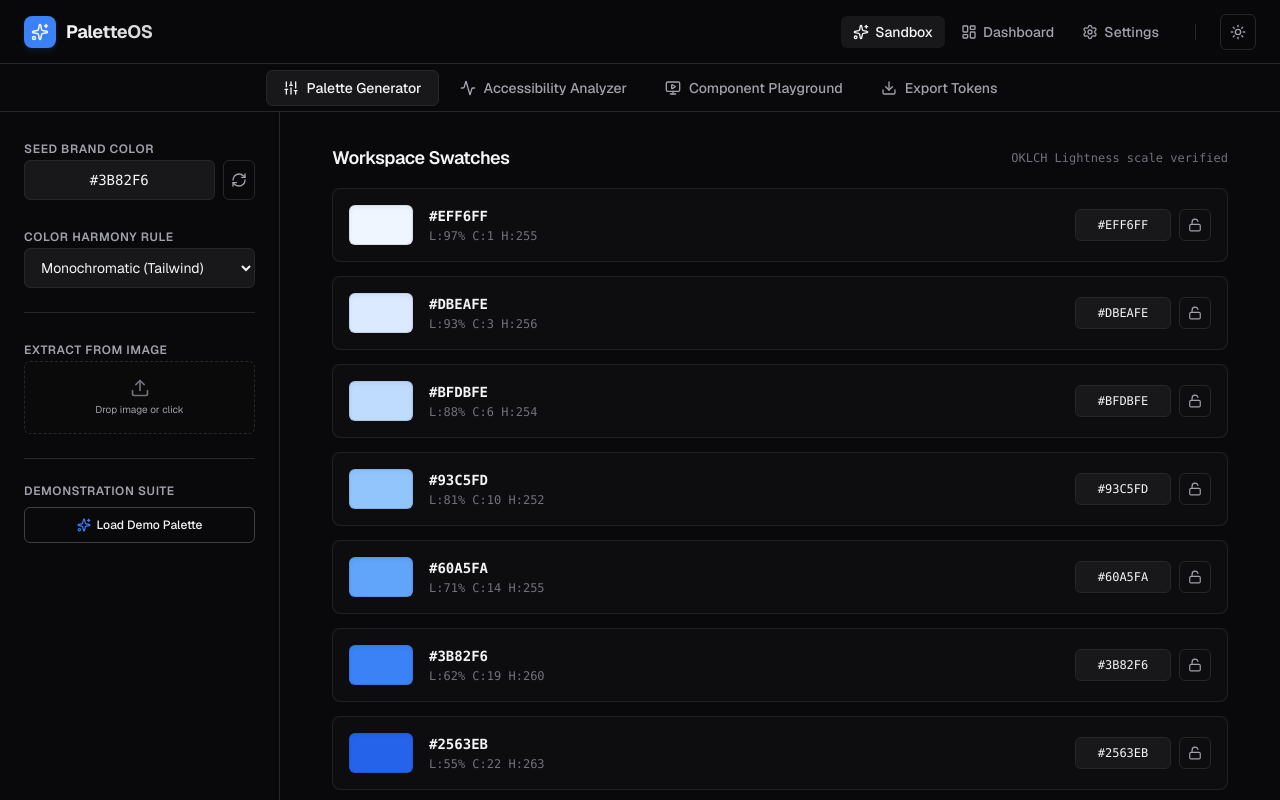
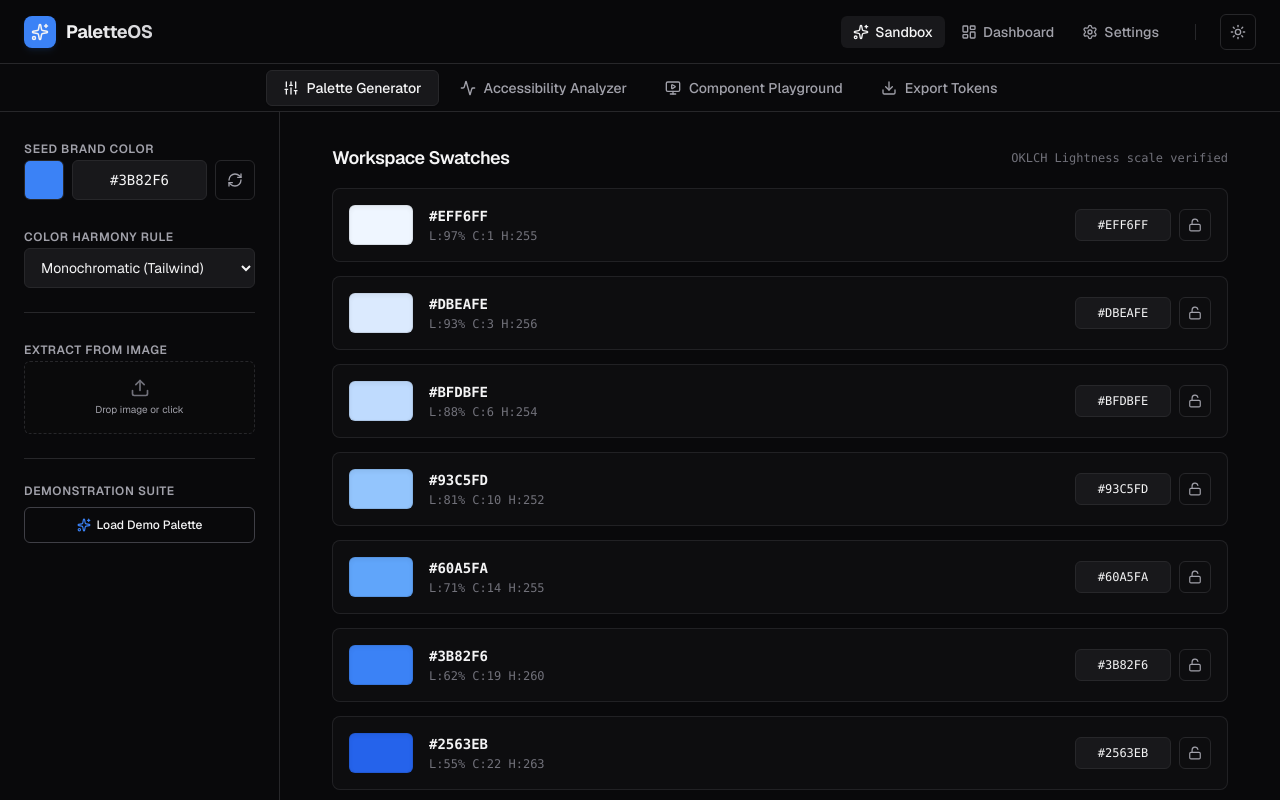
Before and after one commit to RajvardhanS-Patil/PaletteOS, a Next.js app: page /generator in a window 1280 px wide. Shown: the top 800 px of the page. Built offline with nearby package versions, Linux system fonts and the light colour scheme.

Commit message:
feat: add visual HTML5 color picker preview next to seed brand color text input

```diff
--- a/src/app/generator/page.tsx
+++ b/src/app/generator/page.tsx
@@ -94,16 +94,29 @@ export default function GeneratorPage() {
               Seed Brand Color
             </label>
             <div className="flex gap-2">
+              <div className="relative h-10 w-10 shrink-0 border border-zinc-800 rounded-md overflow-hidden bg-zinc-900 focus-within:ring-2 focus-within:ring-zinc-700">
+                <input
+                  type="color"
+                  value={hexInput}
+                  onChange={handleSeedChange}
+                  className="absolute inset-0 w-full h-full p-0 border-0 cursor-pointer opacity-0"
+                  title="Choose Color Visually"
+                />
+                <div
+                  className="w-full h-full pointer-events-none"
+                  style={{ backgroundColor: hexInput }}
+                />
+              </div>
               <Input
                 value={hexInput}
                 onChange={handleSeedChange}
                 placeholder="#3B82F6"
-                className="font-mono text-center uppercase"
+                className="font-mono text-center uppercase flex-1"
                 maxLength={7}
               />
               <button
                 onClick={randomizePalette}
-                className="h-10 w-10 border border-zinc-800 hover:bg-zinc-900 rounded-md flex items-center justify-center text-zinc-400 hover:text-zinc-100 cursor-pointer focus-ring"
+                className="h-10 w-10 border border-zinc-800 hover:bg-zinc-900 rounded-md flex items-center justify-center text-zinc-400 hover:text-zinc-100 cursor-pointer focus-ring shrink-0"
                 title="Randomize Seed"
               >
                 <RefreshCw className="h-4 w-4" />
```
